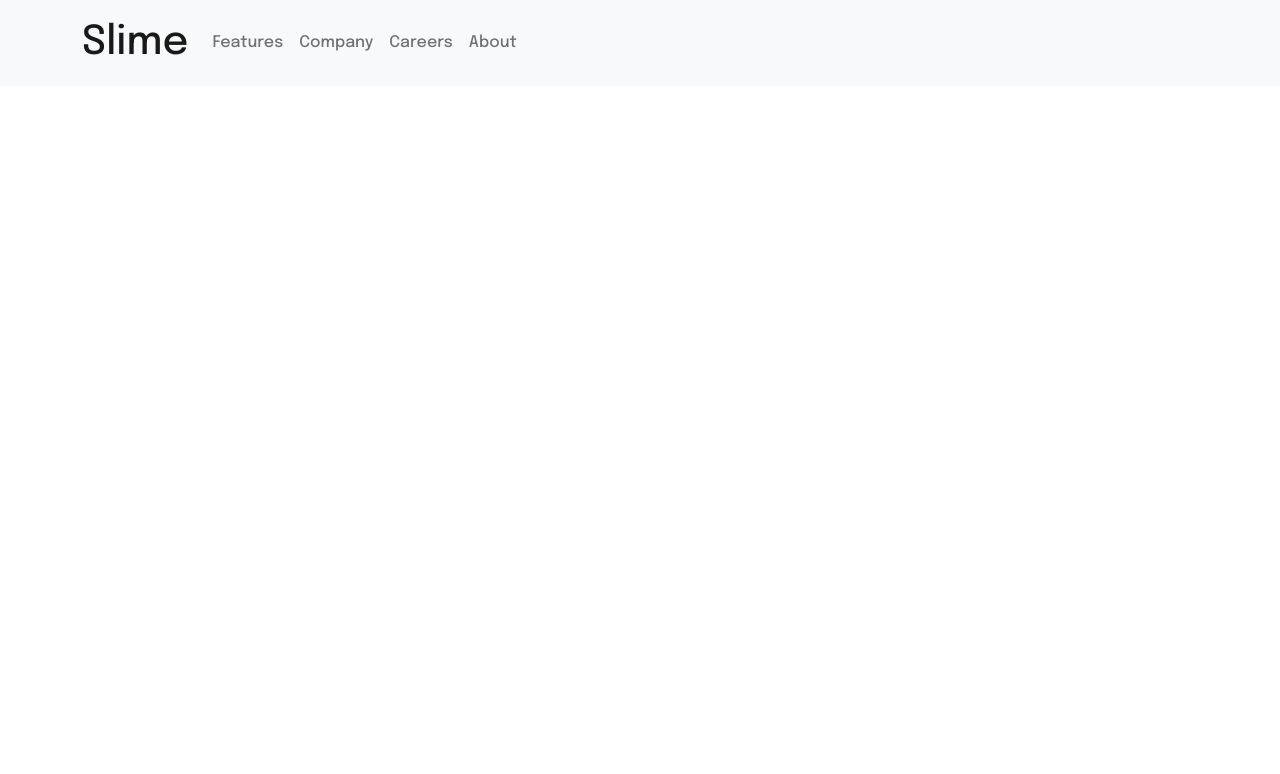
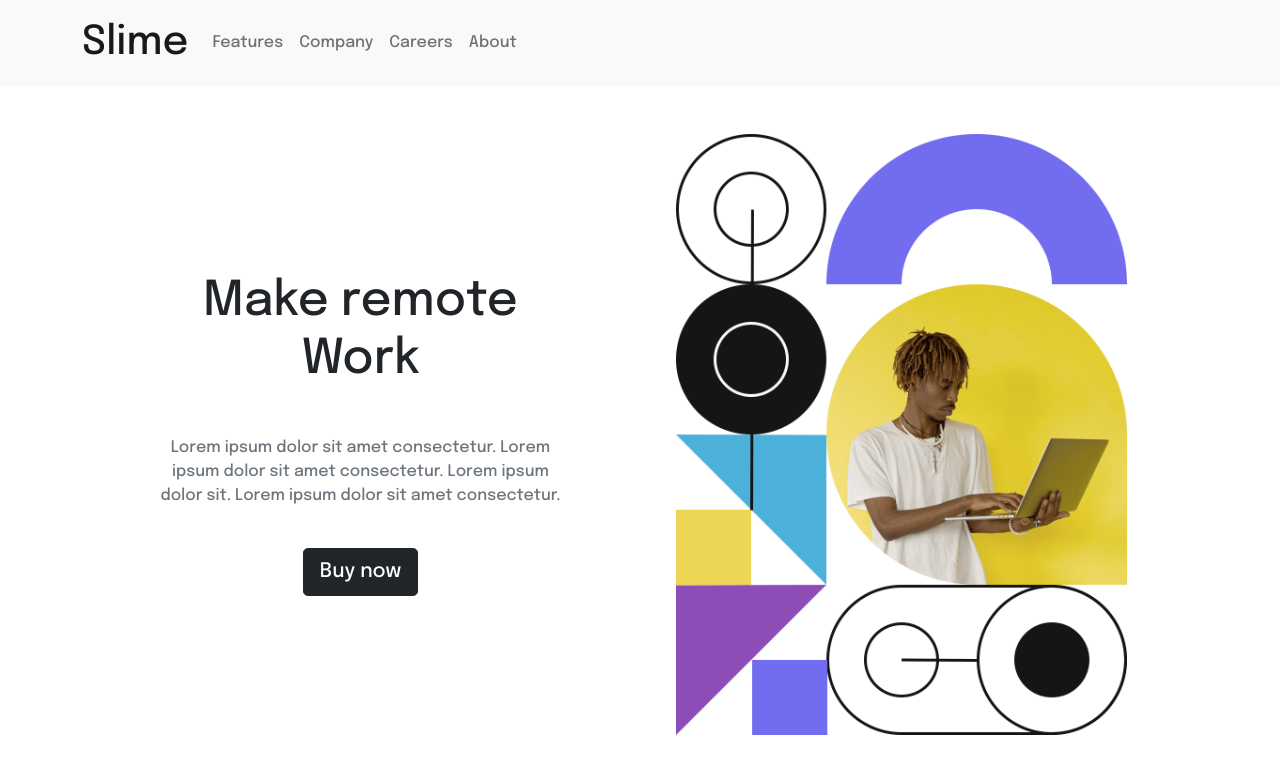
Before and after one commit to slime-OS/slime, a plain HTML site: page Home.html in a window 1280 px wide. Drawn offline with Linux system fonts and the light colour scheme.

Commit message:
added hero section

```diff
--- a/Home.html
+++ b/Home.html
@@ -47,10 +47,23 @@
 
     <!-- Hero section-->
 
-    <section id="Hero">
-        <div class="row">
-            <div class="col">
+    <section id="Hero" >
+        <div class="container">
+            <div class="row align-items-center justify-content-center ">
+                <div class="col-md-5 mt-5 text-center pe-5 me-5">
+                    <h1>
+                        <div class="display-5">Make remote Work</div>
+                    </h1>
+                    <p class="mt-5 text-muted">Lorem ipsum dolor sit amet consectetur.
+                        Lorem ipsum dolor sit amet consectetur. Lorem ipsum dolor sit. Lorem ipsum dolor sit amet consectetur.
+                    </p>
+                    <a href="#" class="btn btn-lg btn-dark  mt-4">Buy now</a>
+                </div>
 
+                <div class="col-md-5 mt-5 justify-content-end align-items-end">
+                    <img src="/images/image-hero-desktop.png" class="img-fluid  d-none d-lg-block" alt="image-hero-desktop">
+                    <!-- <img src="/images/image-hero-mobile.png" class="img-fluid d-none d-xl-block" alt=""> -->
+                </div>
             </div>
         </div>
 
```
Also changed, not shown: index.html (+3 -10 lines).
